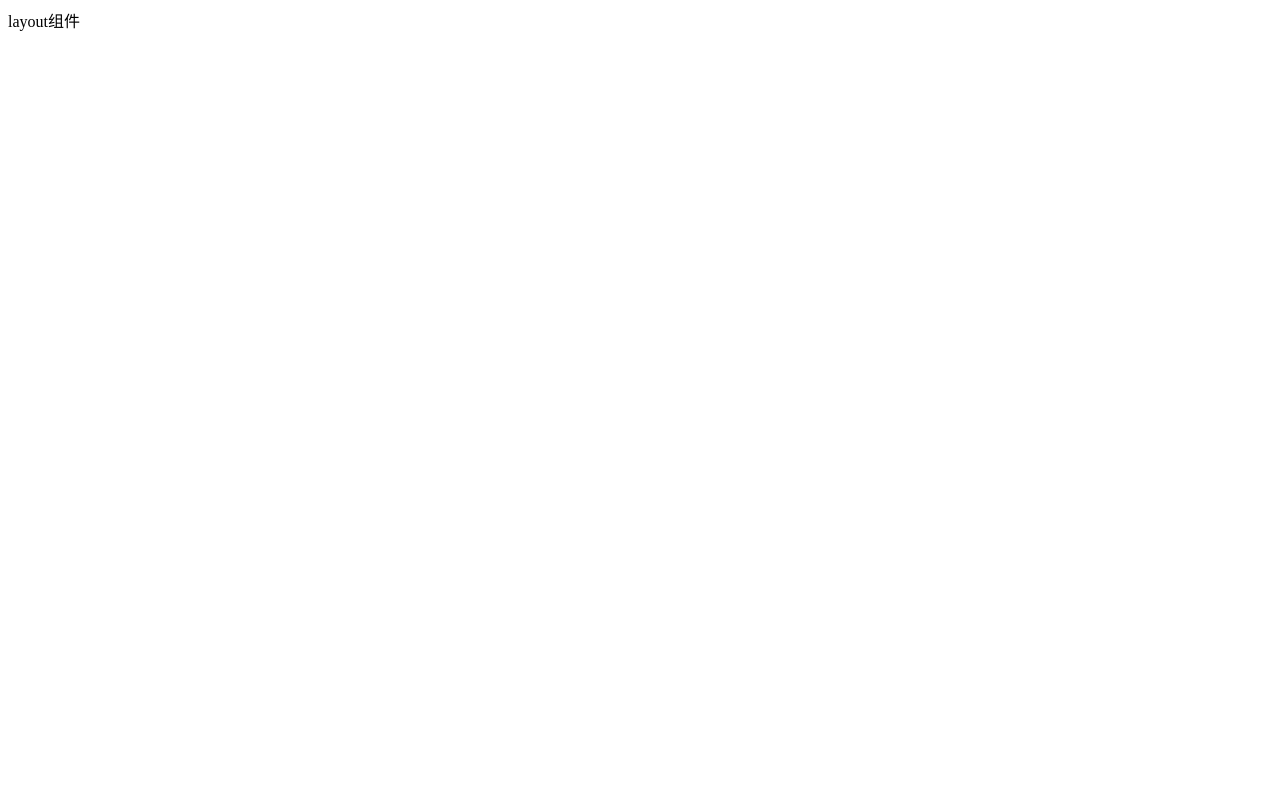
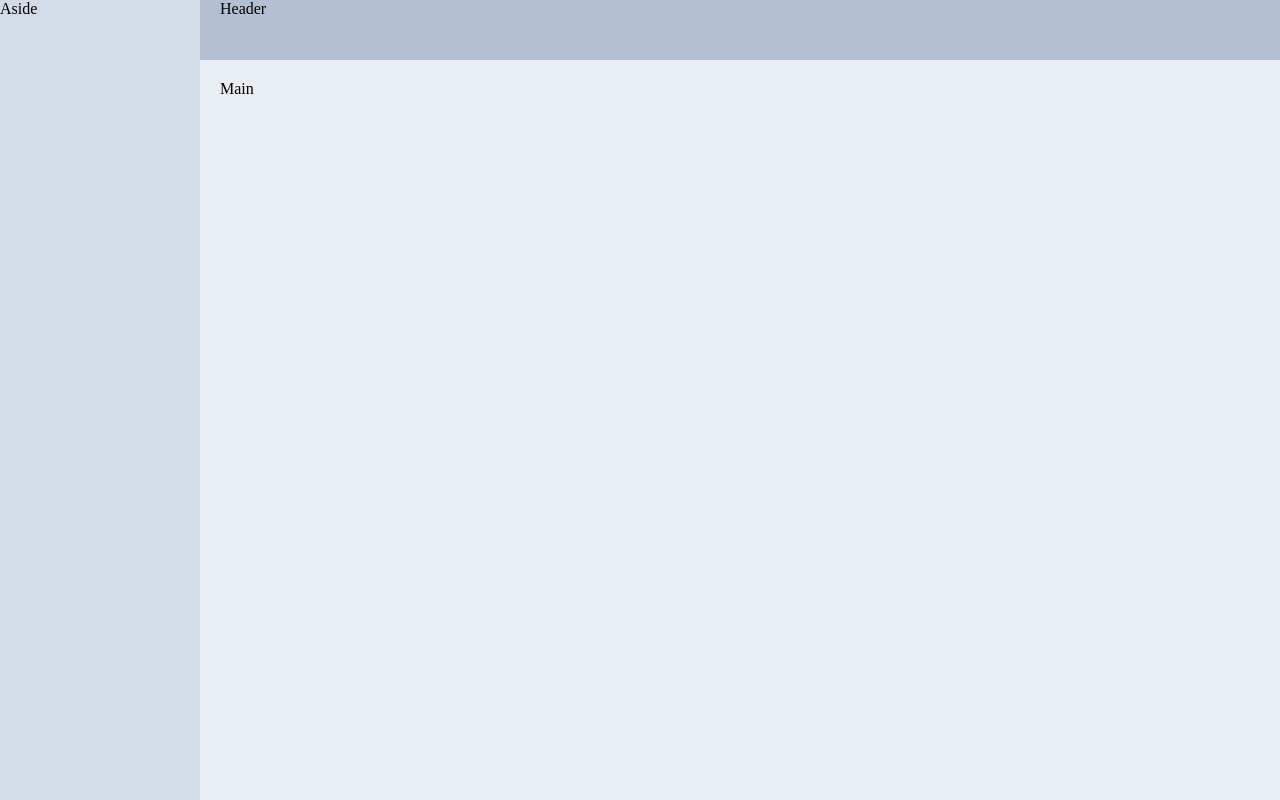
Before and after one commit to lemon814/hmpc, a Vue app: page / in a window 1280 px wide. Built offline with nearby package versions, Linux system fonts and the light colour scheme.

Commit message:
使用Container布局容器搭建页面结构

```diff
--- a/src/views/layout/index.vue
+++ b/src/views/layout/index.vue
@@ -1,5 +1,11 @@
 <template>
-  <div class=''>layout组件</div>
+    <el-container class="layout-container">
+        <el-aside class="aside" width="200px">Aside</el-aside>
+        <el-container>
+            <el-header class="header">Header</el-header>
+            <el-main class="main">Main</el-main>
+        </el-container>
+    </el-container>
 </template>
 
 <script>
@@ -15,4 +21,25 @@
 }
 </script>
 
-<style scoped lang='less'></style>
+<style>
+    /* 外层的容器占满整个页面 */
+    .layout-container {
+        position: fixed;
+        left: 0;
+        right: 0;
+        top: 0;
+        bottom: 0;
+    }
+
+    .aside {
+        background-color: #d3dce6;
+    }
+
+    .header {
+        background-color: #b3c0d1;
+    }
+
+    .main {
+        background-color: #e9eef3;
+    }
+</style>
```
